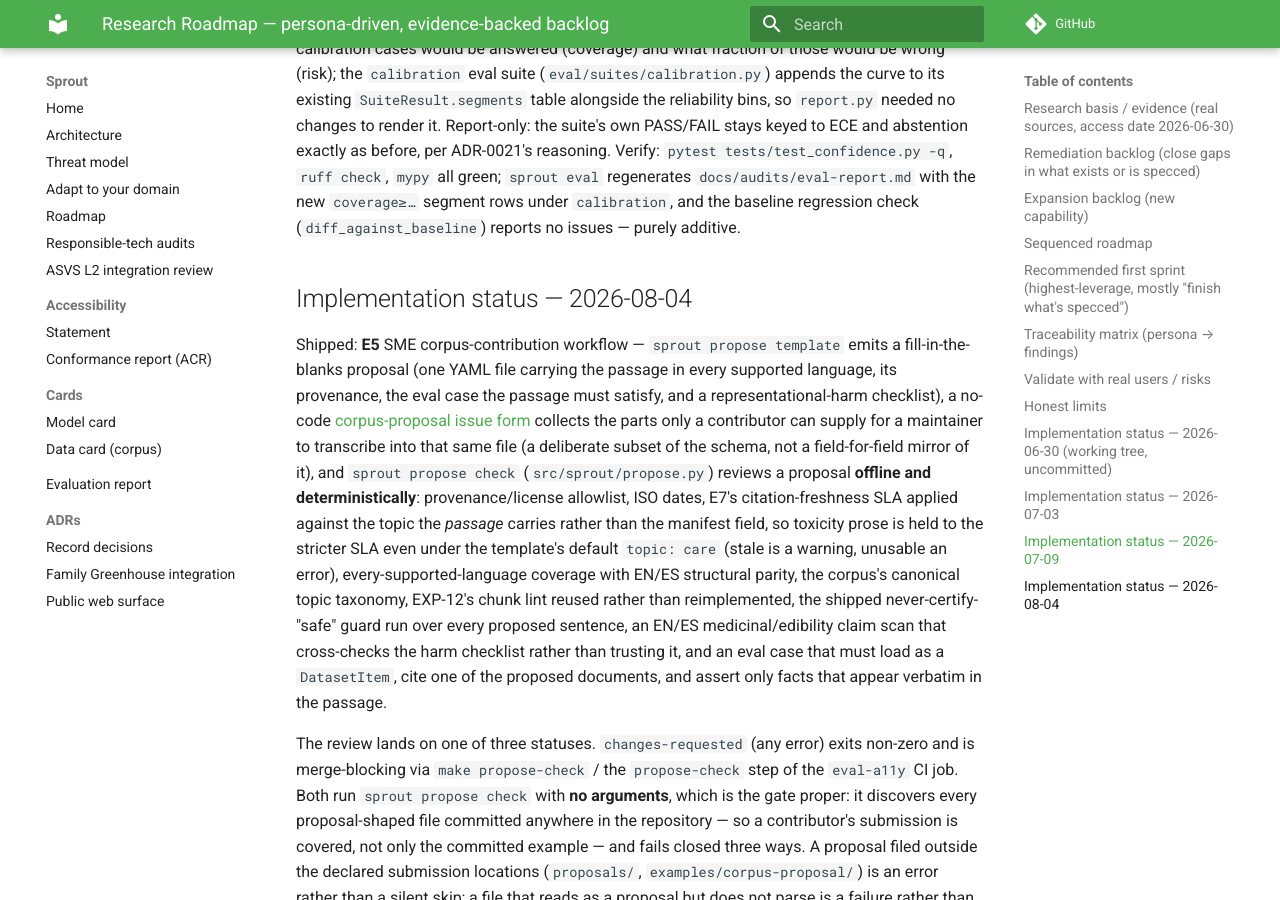
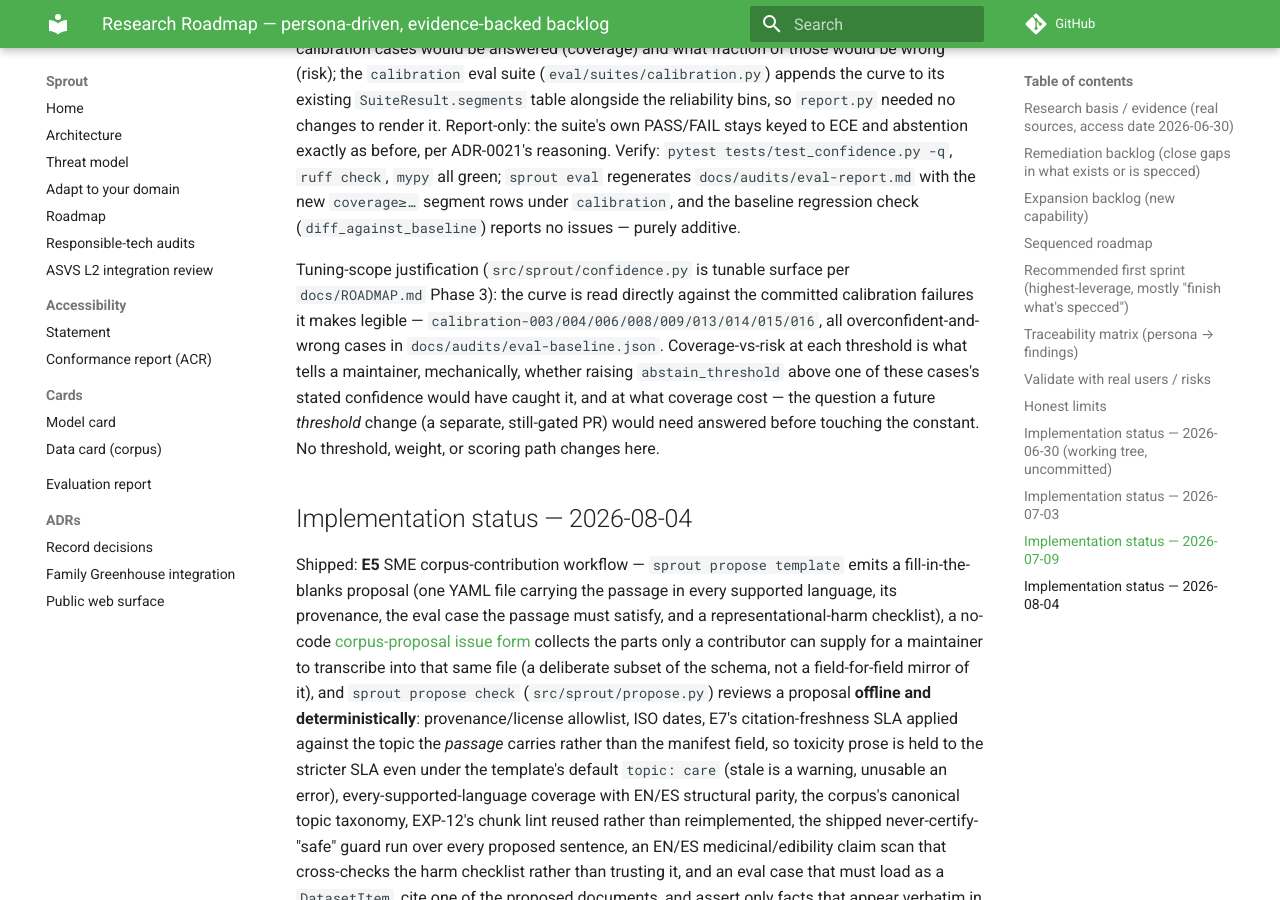
Before and after one commit to ChelseaKR/sprout, an MkDocs documentation site: the page built from docs/RESEARCH-ROADMAP.md, in a window 1280 px wide and 900 px high, scrolled down 10369 px. Built offline with MkDocs 1.6.1 and Material for MkDocs 9.7.7, drawn with Linux system fonts in a browser that asks for light colours; comment, search, counter and statistics services are not loaded.

Commit message:
docs(research): justify E4 coverage-risk curve against committed calibration failures
check-tuning-scope (docs/ROADMAP.md Phase 3) requires any commit touching
src/sprout/confidence.py to carry a Tunes-Against trailer citing case ids
already present in docs/audits/eval-baseline.json's failing_examples. The
original E4 commit predated the gate's current enforcement and had none.

coverage_risk_curve() is report-only (no threshold/scoring change), but it
exists specifically to make the tradeoff at each confidence threshold legible
against exactly the calibration cases below that already fail: an
overconfident wrong answer whose stated confidence is close to
abstain_threshold. Citing them here is the mechanical, auditable link the
gate asks for.

Tunes-Against: calibration-003, calibration-004, calibration-006, calibration-008, calibration-009, calibration-013, calibration-014, calibration-015, calibration-016

Co-Authored-By: Claude Sonnet 5 <noreply@anthropic.com>

```diff
--- a/docs/RESEARCH-ROADMAP.md
+++ b/docs/RESEARCH-ROADMAP.md
@@ -198,6 +198,15 @@ abstention exactly as before, per ADR-0021's reasoning. Verify: `pytest tests/te
 with the new `coverage≥…` segment rows under `calibration`, and the baseline regression check
 (`diff_against_baseline`) reports no issues — purely additive.
 
+Tuning-scope justification (`src/sprout/confidence.py` is tunable surface per
+`docs/ROADMAP.md` Phase 3): the curve is read directly against the committed calibration
+failures it makes legible — `calibration-003/004/006/008/009/013/014/015/016`, all
+overconfident-and-wrong cases in `docs/audits/eval-baseline.json`. Coverage-vs-risk at each
+threshold is what tells a maintainer, mechanically, whether raising `abstain_threshold` above
+one of these cases's stated confidence would have caught it, and at what coverage cost — the
+question a future *threshold* change (a separate, still-gated PR) would need answered before
+touching the constant. No threshold, weight, or scoring path changes here.
+
 ## Implementation status — 2026-08-04
 
 Shipped: **E5** SME corpus-contribution workflow — `sprout propose template` emits a
```
